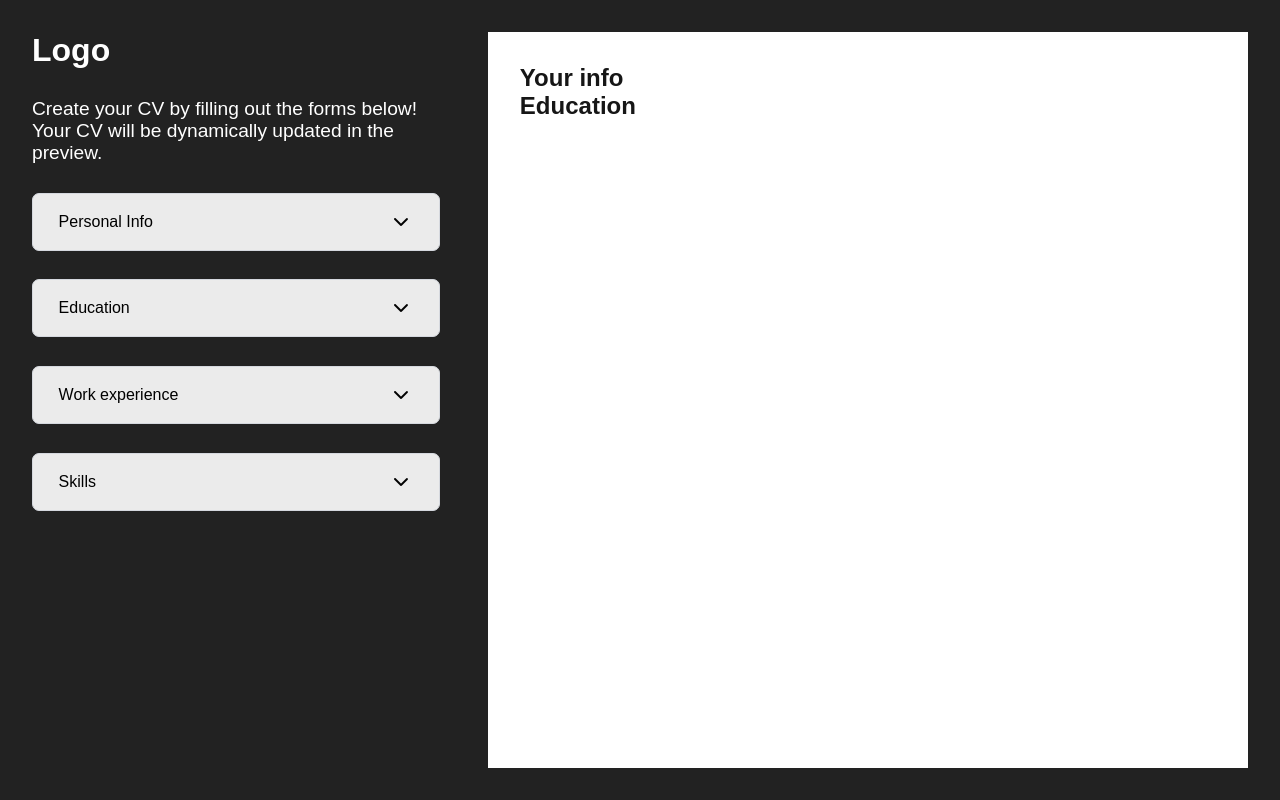
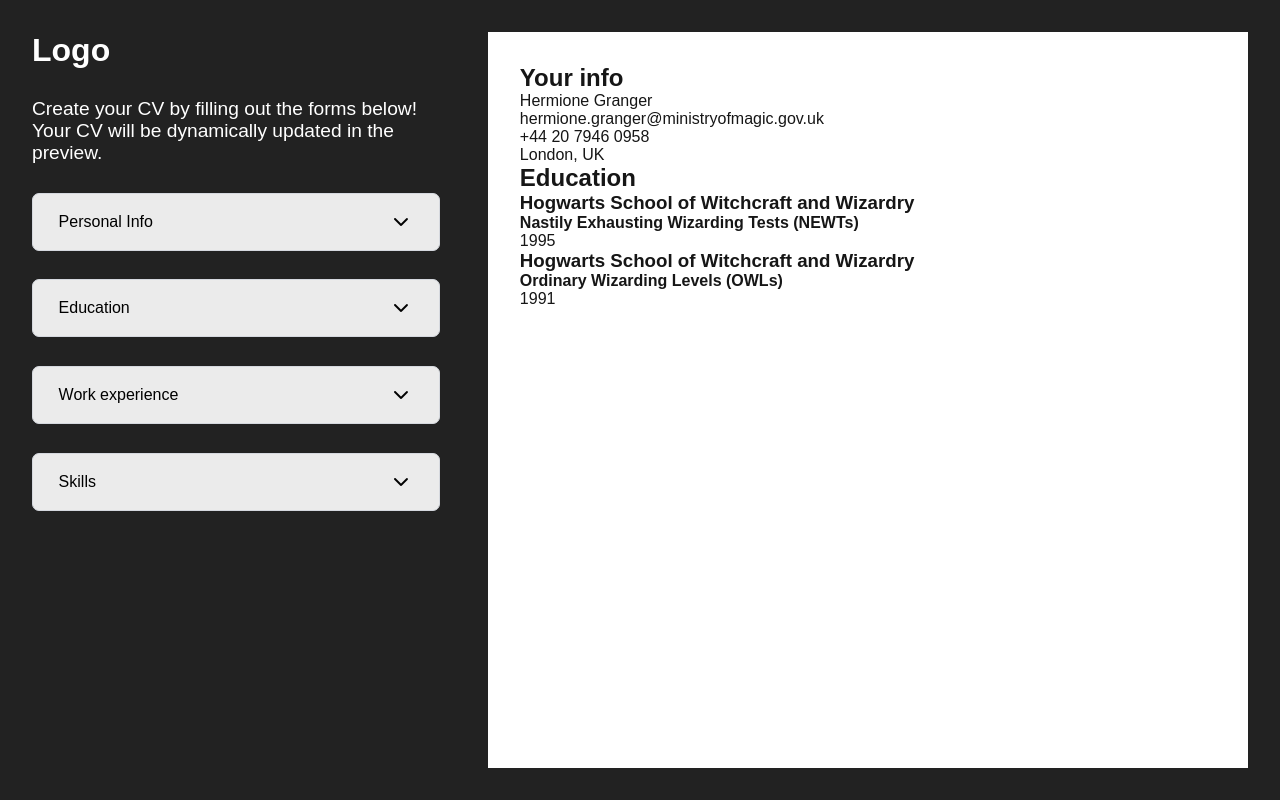
Before and after one commit to confett0/resume-builder, a React (Vite) app: page / in a window 1280 px wide. Built offline with nearby package versions, Linux system fonts and the light colour scheme.

Commit message:
Add sampleData

```diff
--- a/src/App.jsx
+++ b/src/App.jsx
@@ -2,20 +2,14 @@
 import "./styles/App.css";
 import Sidebar from "./components/Sidebar";
 import CVRender from "./components/CVRender";
+import sampleData from "./sampleData";
 
 function App() {
-  const [personalInfo, setPersonalInfo] = useState({
-    fullName: "",
-    email: "",
-    phoneNumber: "",
-    location: "",
-  });
+  const [personalInfo, setPersonalInfo] = useState(sampleData.personalData);
 
-  const [educationList, setEducationList] = useState([]);
-  const [workExperienceList, setWorkExperienceList] = useState([]);
-  const [skills, setSkills] = useState([])
-
-  console.log(skills)
+  const [educationList, setEducationList] = useState(sampleData.education);
+  const [workExperienceList, setWorkExperienceList] = useState(sampleData.workExperience);
+  const [skills, setSkills] = useState(sampleData.skills);
 
   // Personal Info
 
--- /dev/null
+++ b/src/sampleData.js
@@ -0,0 +1,66 @@
+const sampleData = {
+  personalData: {
+    fullName: "Hermione Granger",
+    email: "hermione.granger@ministryofmagic.gov.uk",
+    phoneNumber: "+44 20 7946 0958",
+    location: "London, UK",
+  },
+  education: [
+    {
+      id: "sample_01",
+      school: "Hogwarts School of Witchcraft and Wizardry",
+      title: "Nastily Exhausting Wizarding Tests (NEWTs)",
+      startDate: "1995",
+      endDate: "1997",
+    },
+    {
+      id: "sample_02",
+      school: "Hogwarts School of Witchcraft and Wizardry",
+      title: "Ordinary Wizarding Levels (OWLs)",
+      startDate: "1991",
+      endDate: "1995",
+    },
+  ],
+  workExperience: [
+    {
+      id: "sample_05",
+      company: "Ministry of Magic, Department of Magical Law Enforcement",
+      title: "Deputy Head",
+      startDate: "2002",
+      endDate: "2019",
+      location: "London",
+      description:
+        "Worked on revising outdated laws and implementing new ones for better magical governance. Played a key role in the post-war trials of Death Eaters and other war criminals.",
+    },
+    {
+      id: "sample_04",
+      company:
+        "Ministry of Magic, Department for the Regulation and Control of Magical Creatures",
+      title: "Junior Assistant",
+      startDate: "1999",
+      endDate: "2002",
+      location: "London",
+      description:
+        "Advocated for the rights of house-elves and other magical creatures. Instrumental in the revision of laws concerning magical creatures.",
+    },
+    {
+      id: "sample_03",
+      company: "Society for the Promotion of Elfish Welfare (S.P.E.W.)",
+      title: "Founder",
+      startDate: "1994",
+      endDate: "Present",
+      location: "London",
+      description:
+        "Established organization to advocate for the rights and welfare of house-elves. Organized awareness campaigns and legal reforms for the betterment of magical creatures.",
+    },
+  ],
+  skills: [
+    "Spellcasting",
+    "Potion brewing",
+    "Defensive magic",
+    "Advanced transfiguration",
+    "Charms",
+  ],
+};
+
+export default sampleData;
--- a/src/styles/App.css
+++ b/src/styles/App.css
@@ -90,6 +90,7 @@
 .experience-tab {
   display: flex;
   align-items: flex-start;
+  gap: 0.8rem;
 }
 
 .experience-tab h4 {
@@ -112,7 +113,7 @@
 
 .delete-button {
   margin-left: auto;
-  margin-right: 1.2rem;
+  margin-right: 0.8rem;
 }
 
 .CV-render {
```
